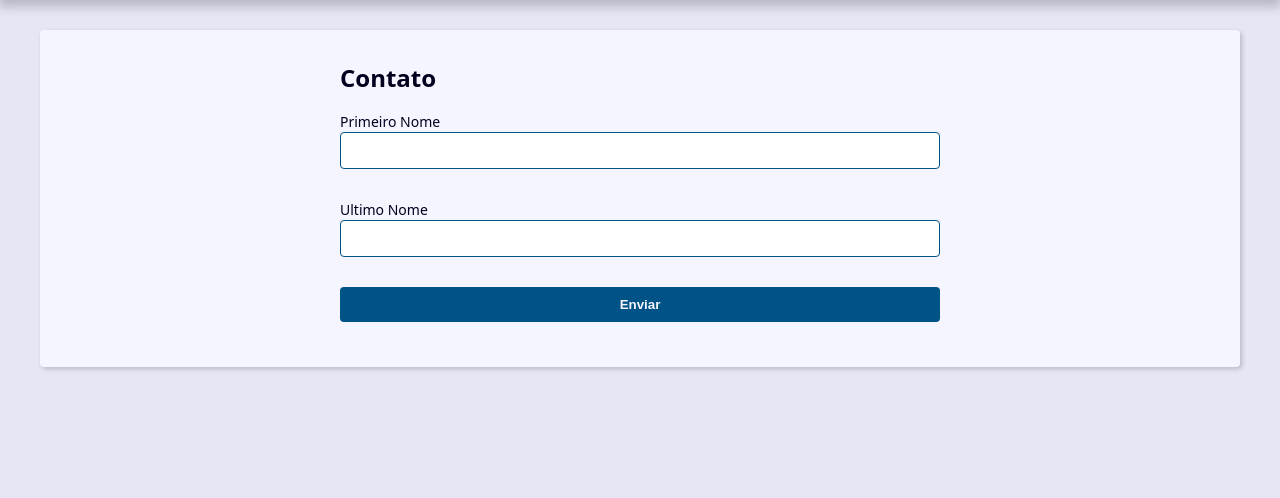
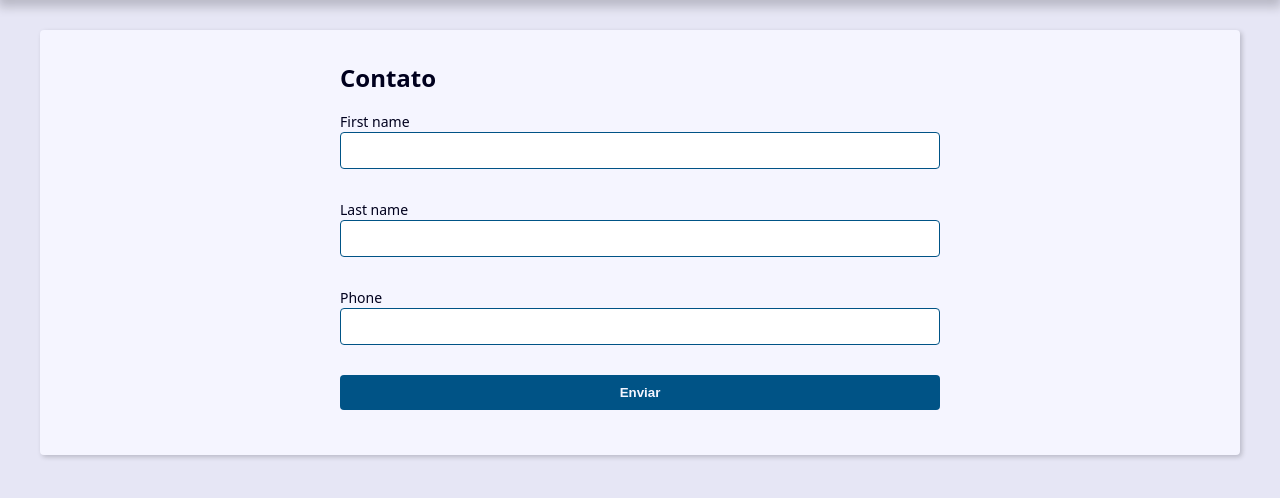
Before and after one commit to Itossai/Projeto_Agenda, a Django app: page /contact/create/ in a window 1280 px wide. Shown: the part 239-737 px from the top of the page. Run offline with Django 5.2, Linux system fonts and the light colour scheme.

Commit message:
adicionando formulario e campus front dinamicos

```diff
--- a/contact/templates/contact/create.html
+++ b/contact/templates/contact/create.html
@@ -9,19 +9,15 @@
 
         {% csrf_token %}
 
-        <div class="form-content">
-            <div class="form-group">
-                <label for="id_first_name">Primeiro Nome</label>
-                <input type="text" name="first_name" maxlength="255" id="id_first_name">
+        {% for field in form %}
+            <div class="form-content">
+                <div class="form-group">
+                    <label for={{field.id_for_label}}>{{field.label}}</label>
+                    {{field}}
+                </div>
             </div>
-        </div>
+        {% endfor %}
 
-        <div class="form-content">
-            <div class="form-group">
-                <label for="id_last_name">Ultimo Nome</label>
-                <input type="text" name="last_name" maxlength="255" id="id_last_name">
-            </div>
-        </div>
 
         <div class="form-content">
             <div class="form-group">
--- a/contact/view/contact_forms.py
+++ b/contact/view/contact_forms.py
@@ -1,3 +1,4 @@
+from django import forms
 from django.core.paginator import Paginator
 from django.db.models import Q
 from django.shortcuts import get_object_or_404, redirect, render
@@ -5,13 +6,30 @@ from django.shortcuts import get_object_or_404, redirect, render
 from contact.models import Contact
 
 
+class ContactForm(forms.ModelForm):
+    class Meta:
+        model = Contact
+        fields = (
+            'first_name', 'last_name', 'phone',
+        )
+
+
 def create(request):
 
     if request.method == 'POST':
         print(request.POST.get('first_name'))
         print(request.POST.get('last_name'))
+        print(request.POST.get('phone'))
+        context = {
+            'form': ContactForm(data=request.POST)
+        }
+        return render(
+            request,
+            'contact/create.html',
+            context=context
+        )
     context = {
-
+        'form': ContactForm()
     }
 
     return render(
```
